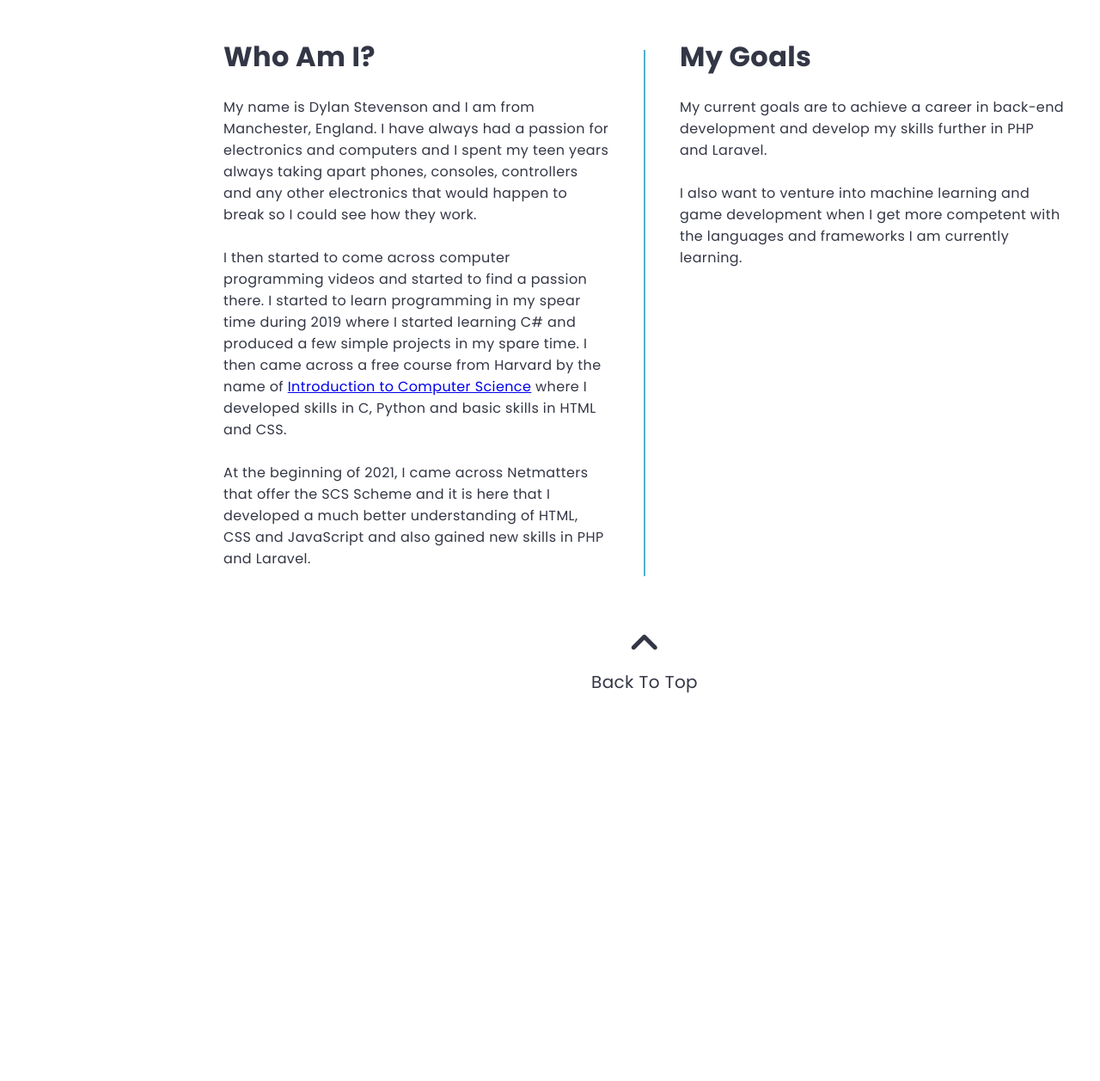
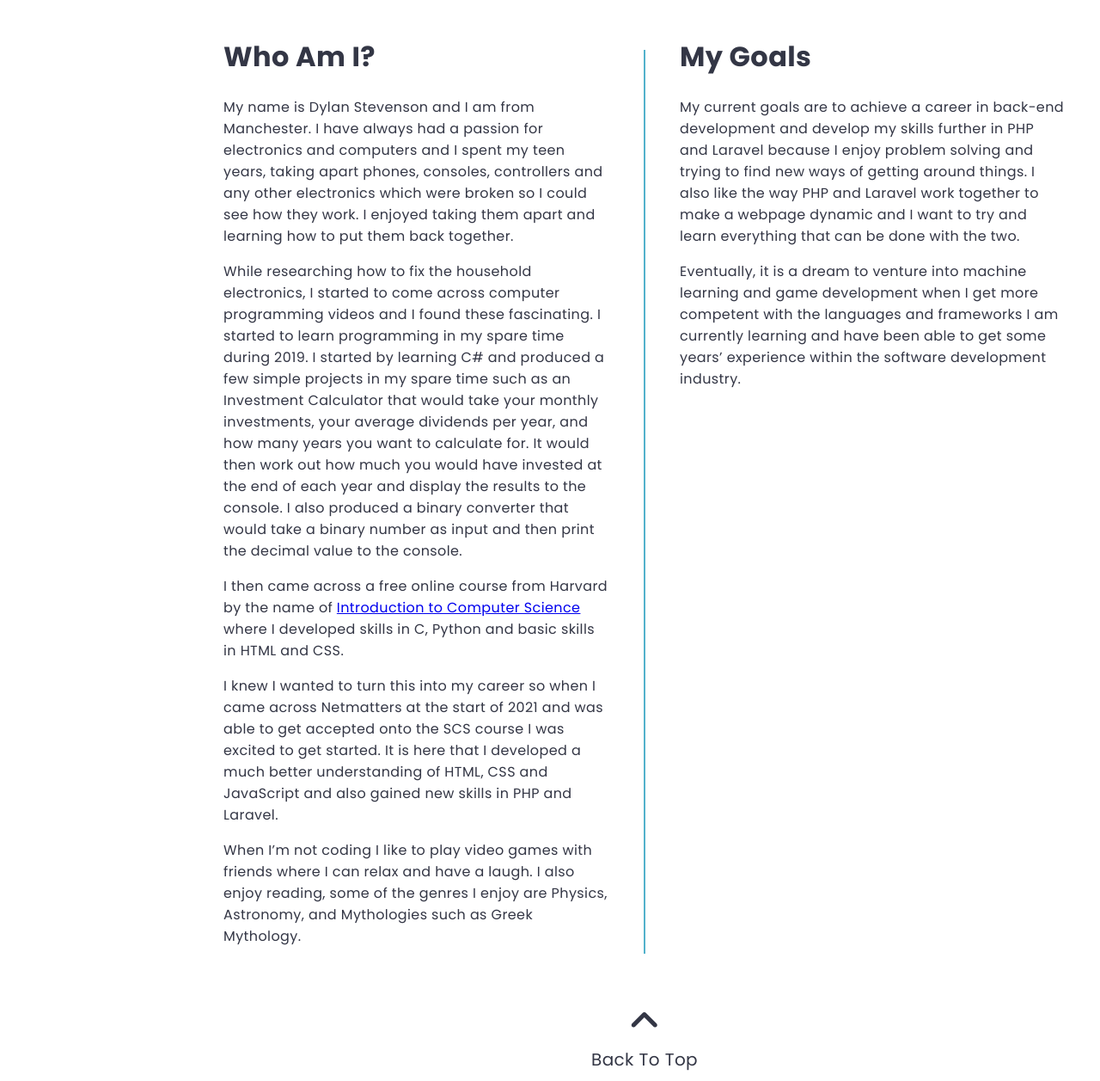
Before and after one commit to DylanS97/Portfolio, a website: page html/about.html in a window 1280 px wide. Shown: the part 800-2057 px from the top of the page at 86% size. Before the commit the page ends 1618 px from the top, so only its background shows below. Drawn offline with nearby package versions, Linux system fonts and the light colour scheme.

Commit message:
Updated about me section.

```diff
--- a/html/about.html
+++ b/html/about.html
@@ -80,15 +80,54 @@
         <div id="about" class="about-container">
             <div class="first">
                 <h1>Who Am I?</h1>
-                <p>My name is Dylan Stevenson and I am from Manchester, England. I have always had a passion for electronics and computers and I spent my teen years always taking apart phones, consoles, controllers and any other electronics that would happen to break so I could see how they work.
-                    <br><br>I then started to come across computer programming videos and started to find a passion there. I started to learn programming in my spear time during 2019 where I started learning C# and produced a few simple projects in my spare time. I then came across a free course from Harvard by the name of <a href="https://stage-edx-prospectus.edx.org/course/introduction-computer-science-harvardx-cs50x" target="_blank">Introduction to Computer Science</a> where I developed skills in C, Python and basic skills in HTML and CSS.
-                    <br><br>At the beginning of 2021, I came across Netmatters that offer the SCS Scheme and it is here that I developed a much better understanding of HTML, CSS and JavaScript and also gained new skills in PHP and Laravel.</p>
+                <p>
+                    My name is Dylan Stevenson and I am from Manchester.
+                    I have always had a passion for electronics and computers and I spent my teen years, taking apart phones,
+                    consoles, controllers and any other electronics which were broken so I could see how they work.
+                    I enjoyed taking them apart and learning how to put them back together.
+                </p>
+                <p>
+                    While researching how to fix the household electronics,
+                    I started to come across computer programming videos and I found these fascinating.
+                    I started to learn programming in my spare time during 2019. I started by learning C# and produced a
+                    few simple projects in my spare time such as an Investment Calculator that would take your monthly investments,
+                    your average dividends per year, and how many years you want to calculate for.
+                    It would then work out how much you would have invested at the end of each year and
+                    display the results to the console. I also produced a binary converter that would
+                    take a binary number as input and then print the decimal value to the console.
+                </p>
+                <p>
+                    I then came across a free online course from Harvard by the name of
+                    <a href="https://stage-edx-prospectus.edx.org/course/introduction-computer-science-harvardx-cs50x" target="_blank">
+                        Introduction to Computer Science
+                    </a>
+                    where I developed skills in C, Python and basic skills in HTML and CSS.
+                </p>
+                <p>
+                    I knew I wanted to turn this into my career so when I came across Netmatters at the start of 2021
+                    and was able to get accepted onto the SCS course I was excited to get started.
+                    It is here that I developed a much better understanding of HTML, CSS and JavaScript and
+                    also gained new skills in PHP and Laravel.
+                </p>
+                <p>
+                    When I’m not coding I like to play video games with friends where I can relax and have a laugh.
+                    I also enjoy reading, some of the genres I enjoy are Physics, Astronomy, and Mythologies such as Greek Mythology.
+                </p>
             </div>
             <hr>
             <div class="second">
                 <h1>My Goals</h1>
-                <p>My current goals are to achieve a career in back-end development and develop my skills further in PHP and Laravel.
-                    <br><br>I also want to venture into machine learning and game development when I get more competent with the languages and frameworks I am currently learning.</p>
+                <p>
+                    My current goals are to achieve a career in back-end development and develop my skills further in PHP and
+                    Laravel because I enjoy problem solving and trying to find new ways of getting around things.
+                    I also like the way PHP and Laravel work together to make a webpage dynamic and
+                    I want to try and learn everything that can be done with the two.
+                </p>
+                <p>
+                    Eventually, it is a dream to venture into machine learning and game development when
+                    I get more competent with the languages and frameworks I am currently learning and
+                    have been able to get some years’ experience within the software development industry.
+                </p>
             </div>
         </div><!-- /About -->
         <div class="scroll-container to-top">
```
